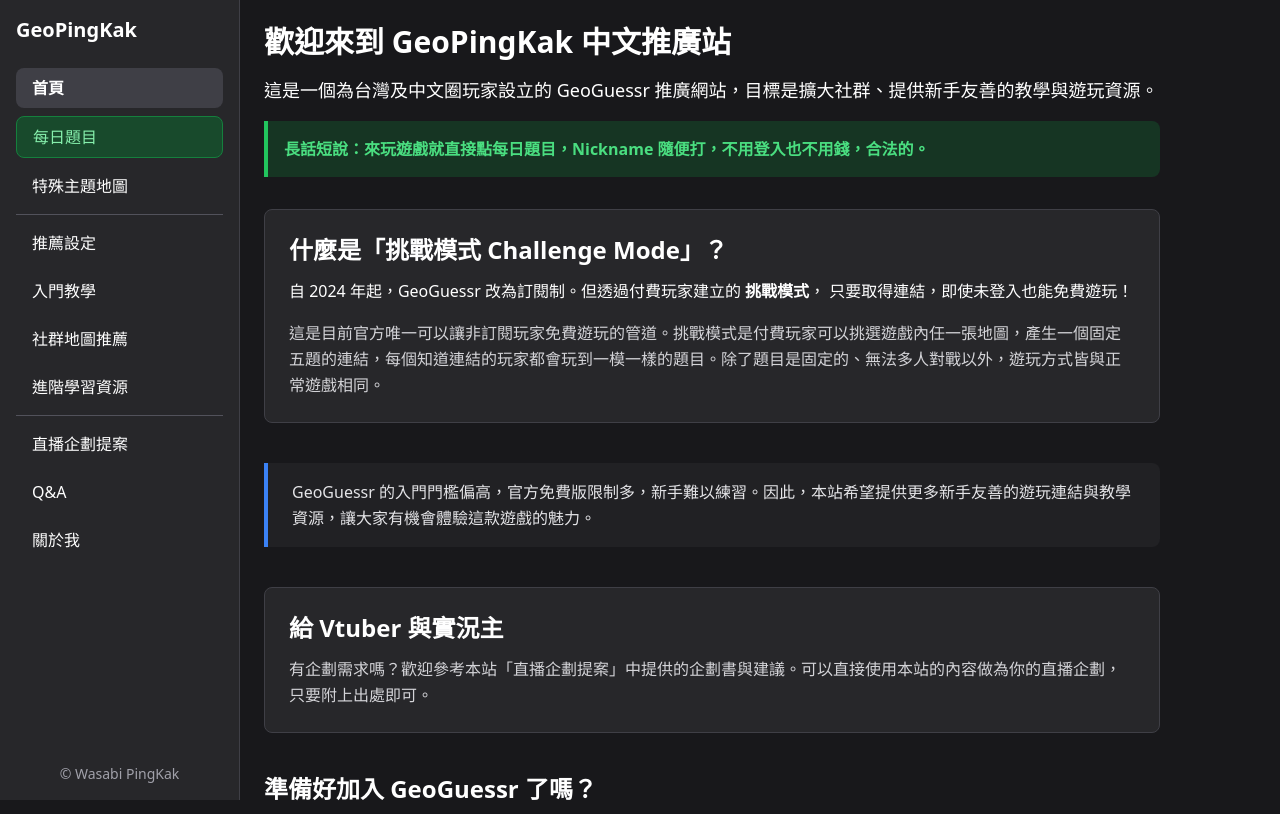
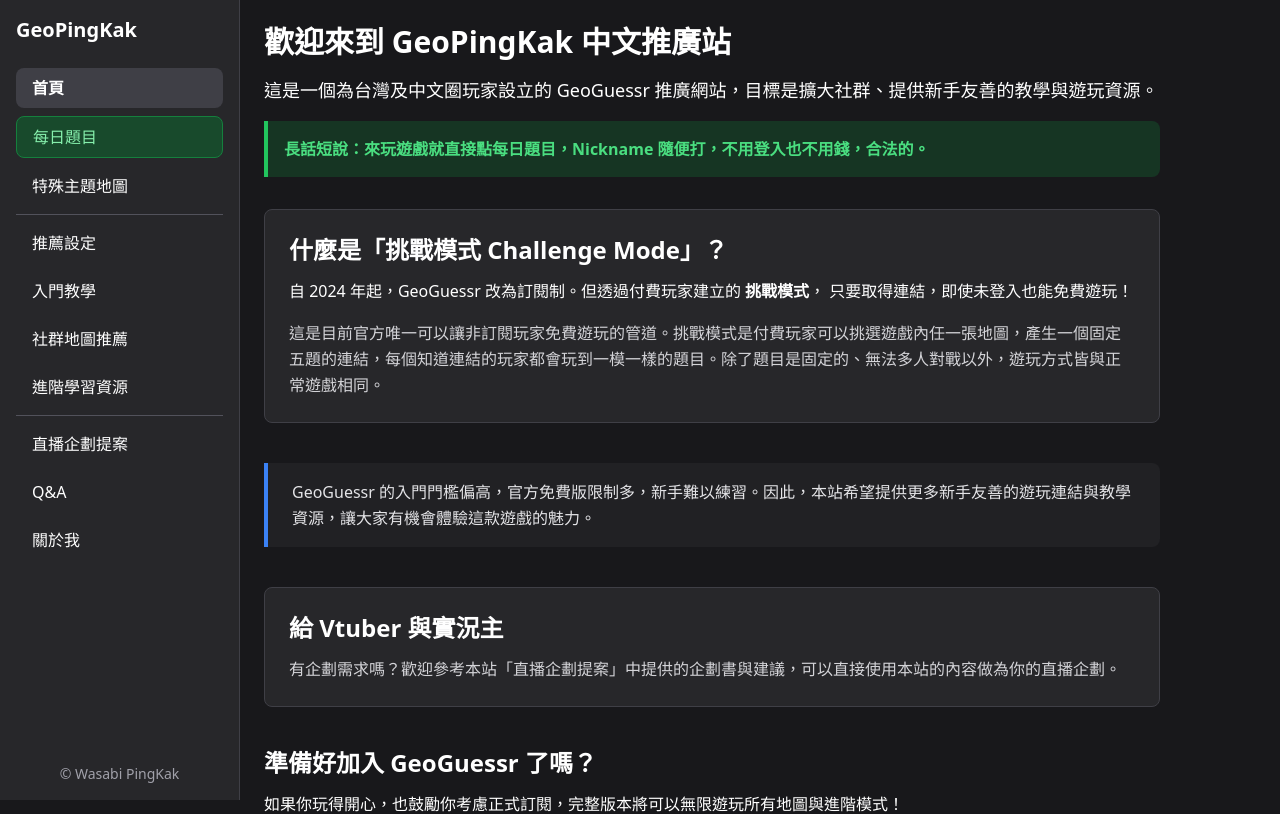
Before and after one commit to WasabiPingKak/GeoPingKak, a Next.js app in the folder frontend/: page / in a window 1280 px wide. Shown: the top 814 px of the page. Built offline with nearby package versions, Linux system fonts and the light colour scheme.

Commit message:
fix some trivial

```diff
--- a/frontend/app/page.tsx
+++ b/frontend/app/page.tsx
@@ -36,7 +36,7 @@
       <div className="bg-zinc-800 border border-zinc-700 p-6 rounded-lg my-8">
         <h2 className="text-2xl font-bold mb-3">給 Vtuber 與實況主</h2>
         <p className="leading-relaxed text-zinc-300">
-          有企劃需求嗎？歡迎參考本站「直播企劃提案」中提供的企劃書與建議。可以直接使用本站的內容做為你的直播企劃，只要附上出處即可。
+          有企劃需求嗎？歡迎參考本站「直播企劃提案」中提供的企劃書與建議，可以直接使用本站的內容做為你的直播企劃。
         </p>
       </div>
 
--- a/frontend/components/community-maps/CommunityMapList.tsx
+++ b/frontend/components/community-maps/CommunityMapList.tsx
@@ -58,7 +58,7 @@
           />
           <MapLinkCard
             label="2009 年的台灣"
-            url="https://www.geoguessr.com/maps/688b7cbe957ea7281be46179"
+            url="https://www.geoguessr.com/maps/689f81606f2ee2d1da9dd93c"
             description="2009 年，Google 在台灣推出了街景服務，當時 iPhone 才出到 3GS，新北市還叫做台北縣。你知道這時候的台灣街景長什麼樣子嗎？"
             difficulty="🟡"
           />
--- a/frontend/data/videoExplanations.ts
+++ b/frontend/data/videoExplanations.ts
@@ -15,6 +15,9 @@
   "2025-08-07": {
     "the-world": "https://youtu.be/9HJ23Ds3wNU?si=eRrL_MC_yxfD8oMB",
   },
+  "2025-08-09": {
+    "the-world": "https://youtu.be/mPXdeKjj9mU?si=HXs1LsntwO3lvcGj",
+  },
 };
 
 export default VIDEO_EXPLANATIONS;
```
